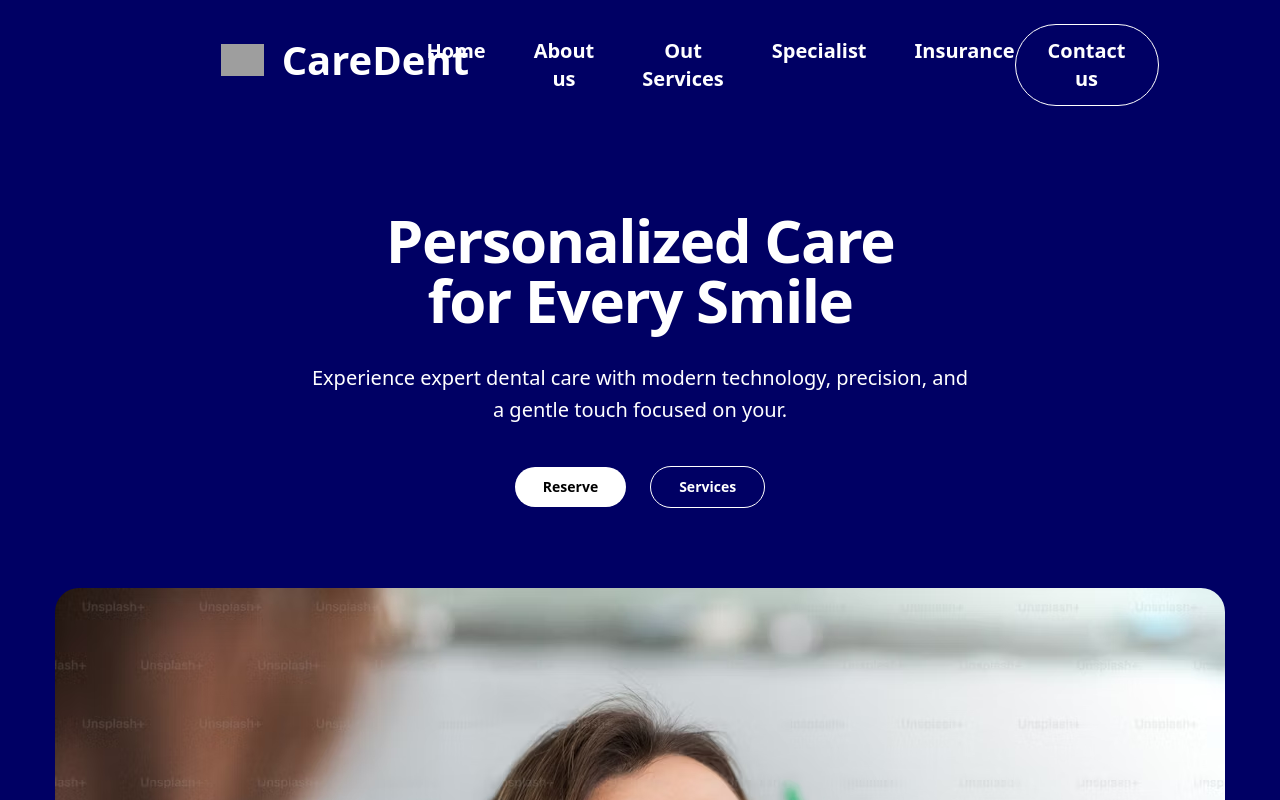
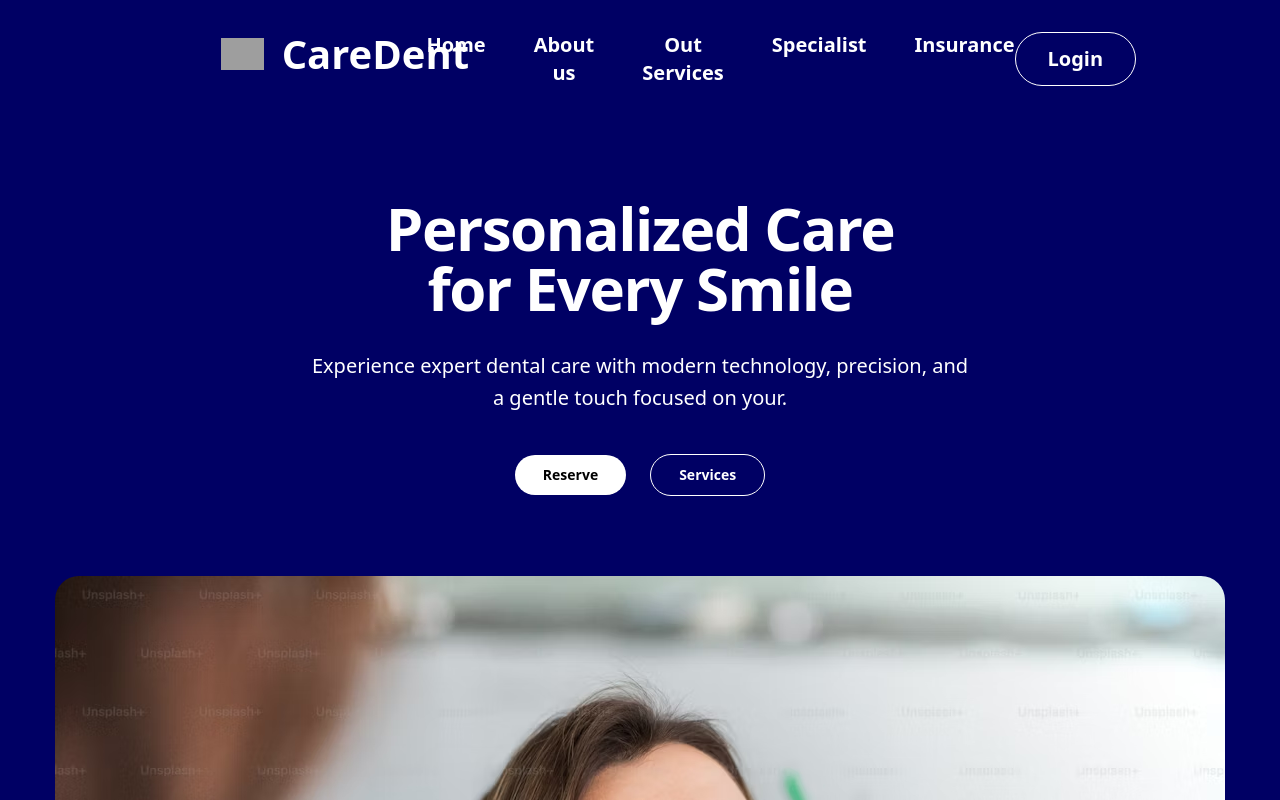
Before and after one commit to PyotrWrangel/Caredent, a React (Vite) app: page / in a window 1280 px wide. Shown: the top 800 px of the page. Built offline with nearby package versions, Linux system fonts and the light colour scheme; grey boxes are pictures that could not be loaded.

Commit message:
aggiunto bottone per form login

```diff
--- a/src/components/Header.jsx
+++ b/src/components/Header.jsx
@@ -1,12 +1,8 @@
 import { useState } from "react";
 
-function Header() {
+function Header({handleForm}) {
 
-  const [form, setForm] = useState(false);
 
-  function handleClick() {
-    setForm(true);
-  }
 
     return (
         <>
@@ -33,17 +29,8 @@
       <a href="#" className="text-xl font-semibold text-white">Insurance</a>
     </div>
     <div className="hidden lg:flex lg:flex-1 lg:justify-end  ">
-      <button onClick={handleClick} type="button" className="text-xl font-semibold text-white border border-solid border-white rounded-full py-3 px-8">Contact us</button>
-      {form && (
-        <form className="mt-4">
-          <label for="email"> Enter email: </label>
-            <input type="email" name="email"></input>
-          <label for="password">Enter password: </label>
+      <button onClick={handleForm} type="button" className="text-xl font-semibold text-white border border-solid border-white rounded-full py-3 px-8">Login</button>
 
-          <input type="password" name="password"></input>
-          <button type="submit" name="login"></button>
-        </form>
-      )}
     </div>
   </nav>
   </header>
```
